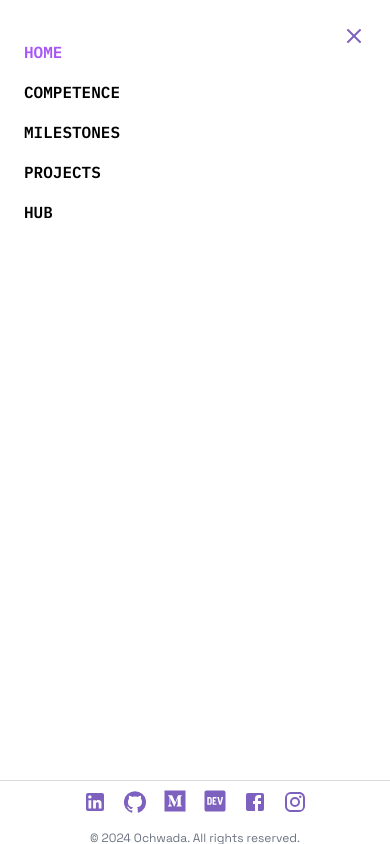
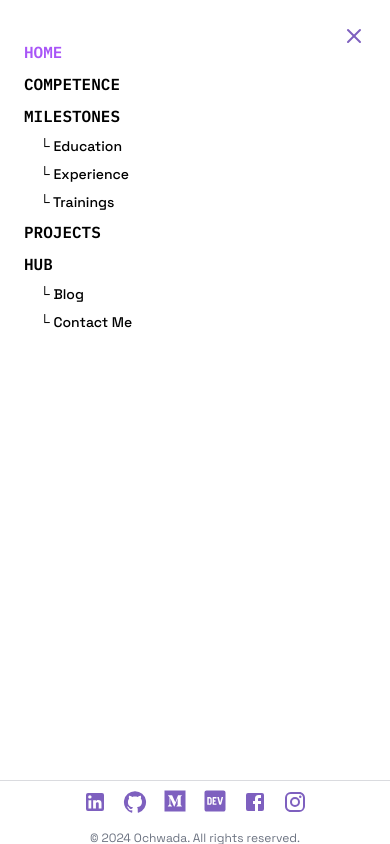
Before and after one commit to Ochwada/online_portfolio, a Next.js app: page / in a window 390 px wide. Both pictures are taken after a click on the button "Toggle mobile menu". Built offline with nearby package versions, Linux system fonts and the light colour scheme.

Commit message:
Mobile view edit

```diff
--- a/src/Components/Shared/MobileNav.tsx
+++ b/src/Components/Shared/MobileNav.tsx
@@ -34,10 +34,9 @@ const MobileNav: React.FC<MobileNavProps> = ({ isOpen, toggleNav }) => {
             {/* Mobile Navigation Drawer */}
             {isOpen && (
                 <div
-                className={`fixed top-0 left-0 w-full h-screen p-6 space-y-4 z-50 md:hidden ${
-                    theme === 'dark' ? 'bg-black text-white' : 'bg-white text-black'
-                }`}
-            >
+                    className={`fixed top-0 left-0 w-full h-screen p-6 space-y-4 z-50 md:hidden ${theme === 'dark' ? 'bg-black text-white' : 'bg-white text-black'
+                        }`}
+                >
                     {/* Close Button */}
                     <button
                         onClick={toggleNav}
@@ -48,9 +47,9 @@ const MobileNav: React.FC<MobileNavProps> = ({ isOpen, toggleNav }) => {
                     </button>
 
                     {/* Navigation Links */}
-                    <nav className="mt-12">
+                    {/* <nav className="mt-12">
                         {navigation.map((item) => {
-                            const isActive = pathname === item.href; // Compare with pathname
+                            const isActive = pathname === item.href; // Compare with pathnam
                             return (
                                 <Link
                                     key={item.id}
@@ -66,7 +65,56 @@ const MobileNav: React.FC<MobileNavProps> = ({ isOpen, toggleNav }) => {
                                 </Link>
                             );
                         })}
-                    </nav>
+                    </nav> */}
+                    <nav className="mt-12">
+    {navigation.map((item) => {
+        const isActive = pathname === item.href;
+
+        return (
+            <div key={item.id}>
+                {/* If the item has subLinks, render just the label (not a link) */}
+                {item.subLinks ? (
+                    <div className="ibm-plex-mono-semibold text-base uppercase font-semibold mb-2">
+                        {item.name}
+                    </div>
+                ) : (
+                    <Link
+                        href={item.href}
+                        className={`ibm-plex-mono-semibold block text-base uppercase font-semibold mb-2 ${
+                            isActive
+                                ? 'text-purple-500'
+                                : 'hover:text-mypurple hover:border-b rounded hover:border-mypurple'
+                        }`}
+                        onClick={toggleNav}
+                    >
+                        {item.name}
+                    </Link>
+                )}
+
+                {/* Render subLinks if they exist */}
+                {item.subLinks?.map((sub) => {
+                    const isSubActive = pathname === sub.href;
+                    return (
+                        <Link
+                            key={sub.id}
+                            href={sub.href}
+                            className={`block ml-4 text-sm font-medium mb-2 ${
+                                isSubActive
+                                    ? 'text-purple-500'
+                                    : 'hover:text-mypurple'
+                            }`}
+                            onClick={toggleNav}
+                        >
+                            └ {sub.name}
+                        </Link>
+                    );
+                })}
+            </div>
+        );
+    })}
+</nav>
+
+
 
                 </div>
             )}
```
